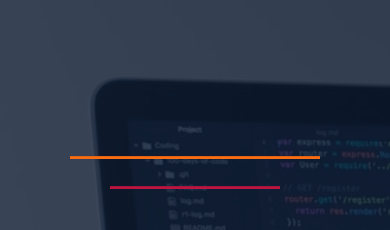
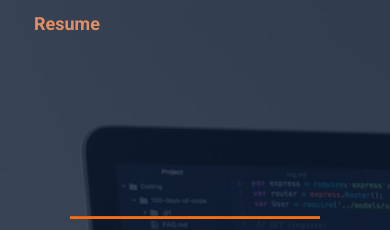
Before and after one commit to ndegealbert/portifolioV2, a plain HTML site: page index.html in a window 390 px wide. Shown: the top 230 px of the page. Drawn offline with nearby package versions, Linux system fonts and the light colour scheme; a web font is replaced by a local one.

Commit message:
few  changes

```diff
--- a/css/main.css
+++ b/css/main.css
@@ -244,14 +244,6 @@ figcaption{
 */
 
 @media (min-width: 320px) and (max-width: 480px) {
-    .background {
-        height: 110vh;
-        margin-top: -60px;
-    }
-
-    .vick {
-        text-align: center;
-    }
 
     .left, .lines {
         display: block;
--- a/index.html
+++ b/index.html
@@ -28,13 +28,15 @@
 
 <body>
     <!--Navbar -->
-
-    <!--End Navbar -->
-        <a
-    style="margin-top: 10px; position: absolute; width: 10%; margin-left: 30px; color:white;font-size: large; cursor: pointer;"
+   <div style="display: flexbox;">
+    <a
+    style="margin-top: 10px; position: absolute; width: 10%; margin-left: 30px; color:#f96d;font-size: large; cursor: pointer; font-weight: 700;"
 
     href="resume/Ndege Albert.pdf" download>
     Resume</a>
+   </div>
+    <!--End Navbar -->
+
     <!--Landing page -->
     <div class="background">
 
```
